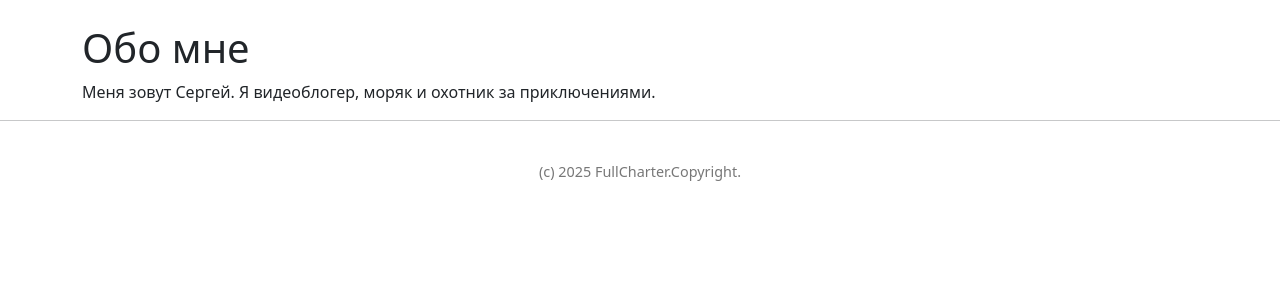
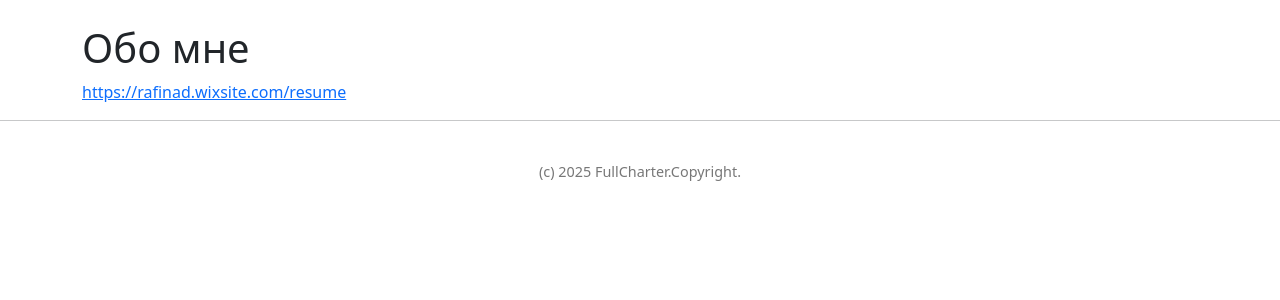
Before and after one commit to sakharovs/python_website, a Flask app: page /about in a window 1280 px wide. Shown: the part 86-386 px from the top of the page. Run offline with Flask 3, Linux system fonts and the light colour scheme.

Commit message:
Update page index and about.html

```diff
--- a/templates/about.html
+++ b/templates/about.html
@@ -4,5 +4,5 @@
 
 {% block content %}
     <h1>Обо мне</h1>
-    <p>Меня зовут Сергей. Я видеоблогер, моряк и охотник за приключениями.</p>
+    <p><a href="https://rafinad.wixsite.com/" target="_blank">https://rafinad.wixsite.com/resume</a> </p>
 {% endblock %}
--- a/templates/index.html
+++ b/templates/index.html
@@ -4,5 +4,5 @@
 
 {% block content %}
     <h1>Добро пожаловать!</h1>
-    <p>Это главная страница моего сайта-визитки.</p>
+    <p>Это главная страница моего пробного сайта-визитки на Pyton.</p>
 {% endblock %}
```
